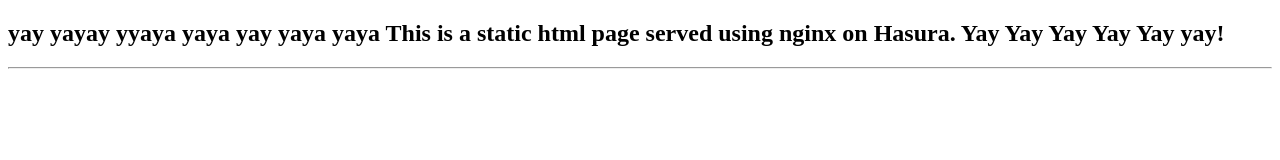
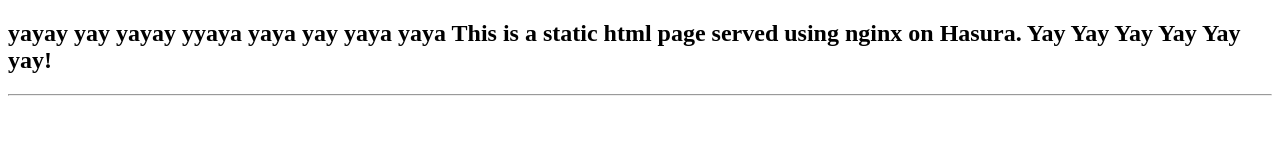
Before and after one commit to tirumaraiselvan/nginx-githook-demo, a plain HTML site: page app/src/index.html in a window 1280 px wide. Drawn offline with nearby package versions, Linux system fonts and the light colour scheme.

Commit message:
lkajdlfa

```diff
--- a/app/src/index.html
+++ b/app/src/index.html
@@ -9,7 +9,7 @@
   	<script src="https://cdnjs.cloudflare.com/ajax/libs/underscore.js/1.8.3/underscore-min.js"></script>
   </head>
   <body>
-    <h2>yay yayay yyaya yaya yay yaya yaya This is a static html page served using nginx on Hasura. Yay Yay Yay Yay Yay yay!</h2>
+    <h2>yayay yay yayay yyaya yaya yay yaya yaya This is a static html page served using nginx on Hasura. Yay Yay Yay Yay Yay yay!</h2>
     <h3 style="color:#d5d5d5;">
       <em>
     </h3>
```
